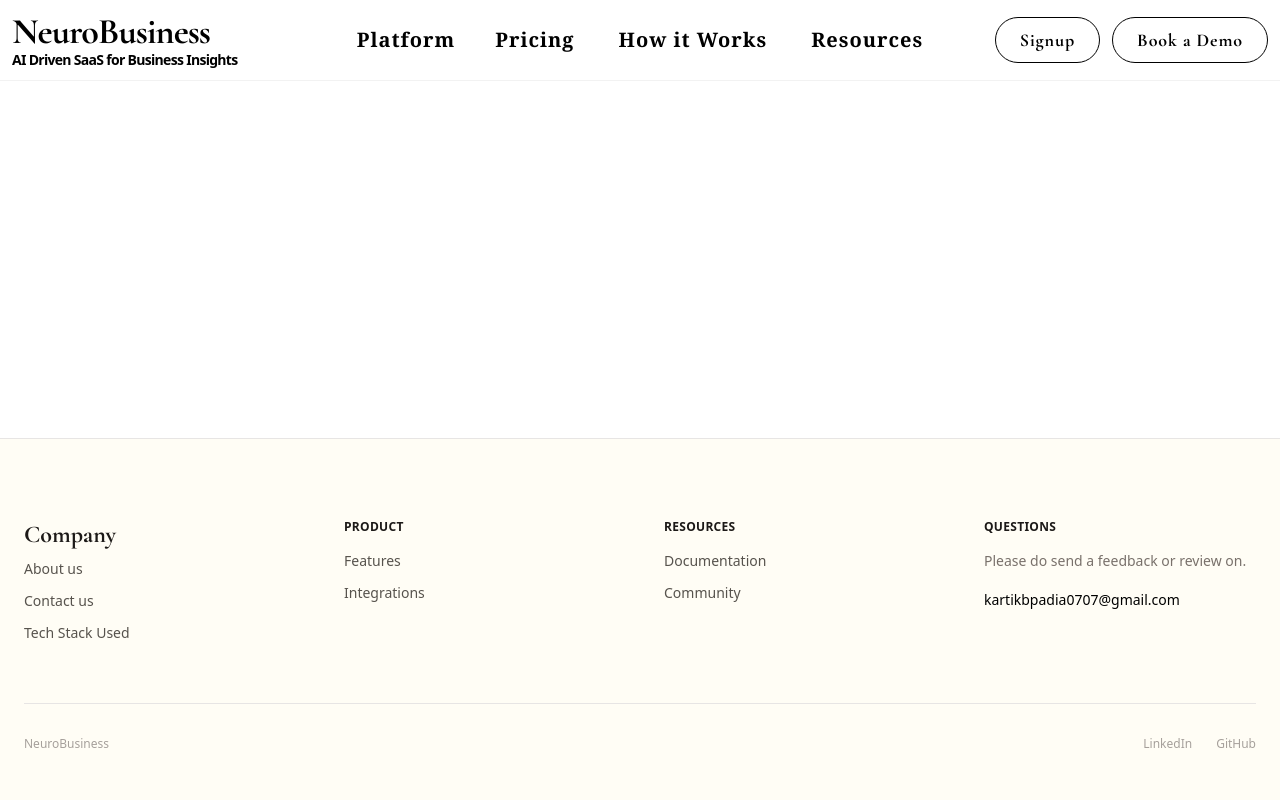
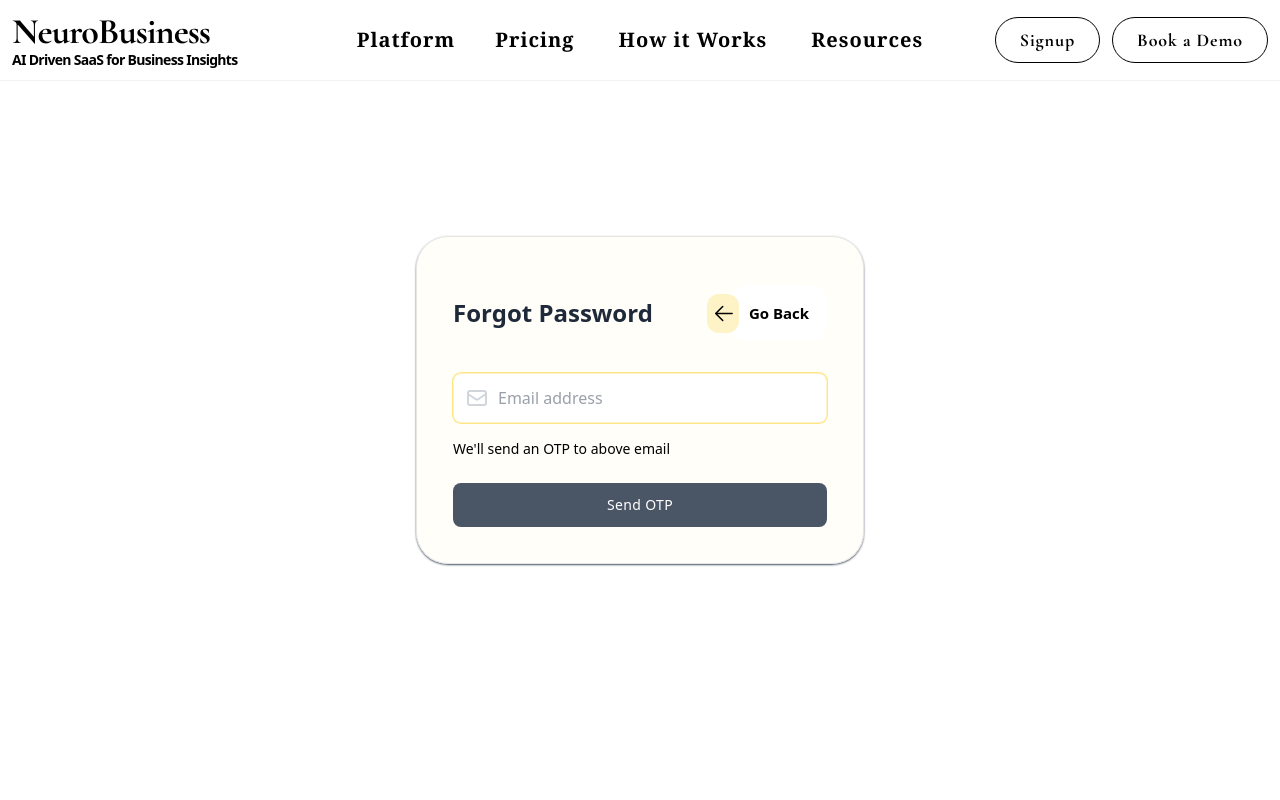
Before and after one commit to Kartik-369/Neuro_Business, a React (Vite) app: page /forgot in a window 1280 px wide. Shown: the top 800 px of the page. Built offline with nearby package versions, Linux system fonts and the light colour scheme; a web font is replaced by a local one.

Commit message:
Added Forgot Page: Only for Frontend, it will not be used in backend

```diff
--- a/src/App.jsx
+++ b/src/App.jsx
@@ -3,6 +3,7 @@ import Scroll from "./Components/Scroll";
 import Layout from "./Components/Layout/Layout";
 import { BrowserRouter,Routes,Route } from "react-router-dom";
 import SignUp from "./Pages/SignUp";
+import Forgot from "./Pages/Forgot";
 function App(){
   return (<>
 
@@ -12,6 +13,7 @@ function App(){
           <Routes>
             <Route path='/' element={<Home/>} />
             <Route path='/signup' element={<SignUp/>} />
+            <Route path='/forgot' element={<Forgot/>}/>
           </Routes>
 
         </Layout>
--- /dev/null
+++ b/src/Pages/Forgot.jsx
@@ -0,0 +1,62 @@
+import { Link } from "react-router-dom";
+function Forgot(){
+  return (<>
+    <section className="bg-white ">
+
+
+        <div className="container  flex items-center justify-center min-h-screen px-6 mx-auto">
+
+            <form className="w-full shadow-xs shadow-gray-600 border border-stone-200 bg-amber-50/30 p-9 rounded-4xl max-w-md">
+              <div className="flex flex-row justify-between items-center mt-3">
+                <h1 className=" text-xl font-semibold text-gray-800 capitalize sm:text-2xl">Forgot password</h1>
+                  <div className="flex justify-center items-center text-2xl">
+                    <Link to='/signup'><button className="bg-white text-center w-24 rounded-2xl h-14 relative text-black text-[15px] font-semibold group" type="button">Go Back
+                    <div className="bg-amber-100 rounded-xl h-[39px] w-1/3 flex items-center justify-center absolute -left-6 top-[9px] group-hover:w-[120px] group-active:w-[120px] z-10 duration-300">
+                      <svg
+                            xmlns="http://www.w3.org/2000/svg"
+                            viewBox="0 0 1024 1024"
+                            height="25px"
+                            width="25px"
+                          >
+                      <path
+                              d="M224 480h640a32 32 0 1 1 0 64H224a32 32 0 0 1 0-64z"
+                              fill="#000000"
+                            ></path>
+                            <path
+                              d="m237.248 512 265.408 265.344a32 32 0 0 1-45.312 45.312l-288-288a32 32 0 0 1 0-45.312l288-288a32 32 0 1 1 45.312 45.312L237.248 512z"
+                              fill="#000000"
+                            ></path>
+                          </svg>
+                        </div>
+                        <p className="translate-x-0"></p>
+                    </button>
+                        </Link>
+                  </div>
+              </div>
+
+
+                <div className="relative flex items-center mt-8">
+                    <span className="absolute">
+                        <svg xmlns="http://www.w3.org/2000/svg" className="w-6 h-6 mx-3 text-gray-300 " fill="none" viewBox="0 0 24 24" stroke="currentColor" stroke-width="2">
+                            <path stroke-linecap="round" stroke-linejoin="round" d="M3 8l7.89 5.26a2 2 0 002.22 0L21 8M5 19h14a2 2 0 002-2V7a2 2 0 00-2-2H5a2 2 0 00-2 2v10a2 2 0 002 2z" />
+                        </svg>
+                    </span>
+
+                    <input autoFocus='true' type="email" className=" duration-400 block w-full py-3 text-gray-700 bg-white border rounded-lg px-11 focus:border-amber-100  focus:ring-amber-200 focus:outline-none focus:ring focus:ring-opacity-40" placeholder="Email address"></input>
+                </div>
+
+                <div className="relative flex items-center mt-4">
+                    <p className="text-sm">We'll send an OTP to above email</p>
+                </div>
+
+                <div className="mt-6">
+                    <button className="w-full px-6 py-3 text-sm font-medium tracking-wide text-white capitalize transition-colors duration-300 transform bg-gray-600 rounded-lg hover:bg-emerald-600 focus:outline-none focus:ring focus:ring-green-300 focus:ring-opacity-50">Send OTP</button>
+                </div>
+            </form>
+        </div>
+
+    </section>
+  </>);
+}
+
+export default Forgot;
--- a/src/Pages/SignUp.jsx
+++ b/src/Pages/SignUp.jsx
@@ -13,7 +13,7 @@ function SignUp(){
               <h1 className=" text-2xl font-semibold text-gray-800 capitalize sm:text-3xl">{Login?'Sign In':'Sign Up'}</h1>
                 <div className="flex justify-center items-center text-2xl">
                   <Link to='/'><button className="bg-white text-center w-24 rounded-2xl h-14 relative text-black text-[15px] font-semibold group" type="button">Go Back
-                  <div class="bg-amber-100 rounded-xl h-[39px] w-1/3 flex items-center justify-center absolute -left-6 top-[9px] group-hover:w-[120px] group-active:w-[120px] z-10 duration-300">
+                  <div className="bg-amber-100 rounded-xl h-[39px] w-1/3 flex items-center justify-center absolute -left-6 top-[9px] group-hover:w-[120px] group-active:w-[120px] z-10 duration-300">
                     <svg
                           xmlns="http://www.w3.org/2000/svg"
                           viewBox="0 0 1024 1024"
@@ -30,7 +30,7 @@ function SignUp(){
                           ></path>
                         </svg>
                       </div>
-                      <p class="translate-x-0"></p>
+                      <p className="translate-x-0"></p>
                   </button>
                       </Link>
                 </div>
@@ -43,7 +43,7 @@ function SignUp(){
                       </svg>
                   </span>
 
-                  <input type="email" className=" duration-400 block w-full py-3 text-gray-700 bg-white border rounded-lg px-11 focus:border-amber-100  focus:ring-amber-200 focus:outline-none focus:ring focus:ring-opacity-40" placeholder="Email address"></input>
+                  <input type="email" autoCapitalize="true" autoFocus='true' className=" duration-400 block w-full py-3 text-gray-700 bg-white border rounded-lg px-11 focus:border-amber-100  focus:ring-amber-200 focus:outline-none focus:ring focus:ring-opacity-40" placeholder="Email address"></input>
               </div>
 
               <div className="relative flex items-center mt-4">
```
